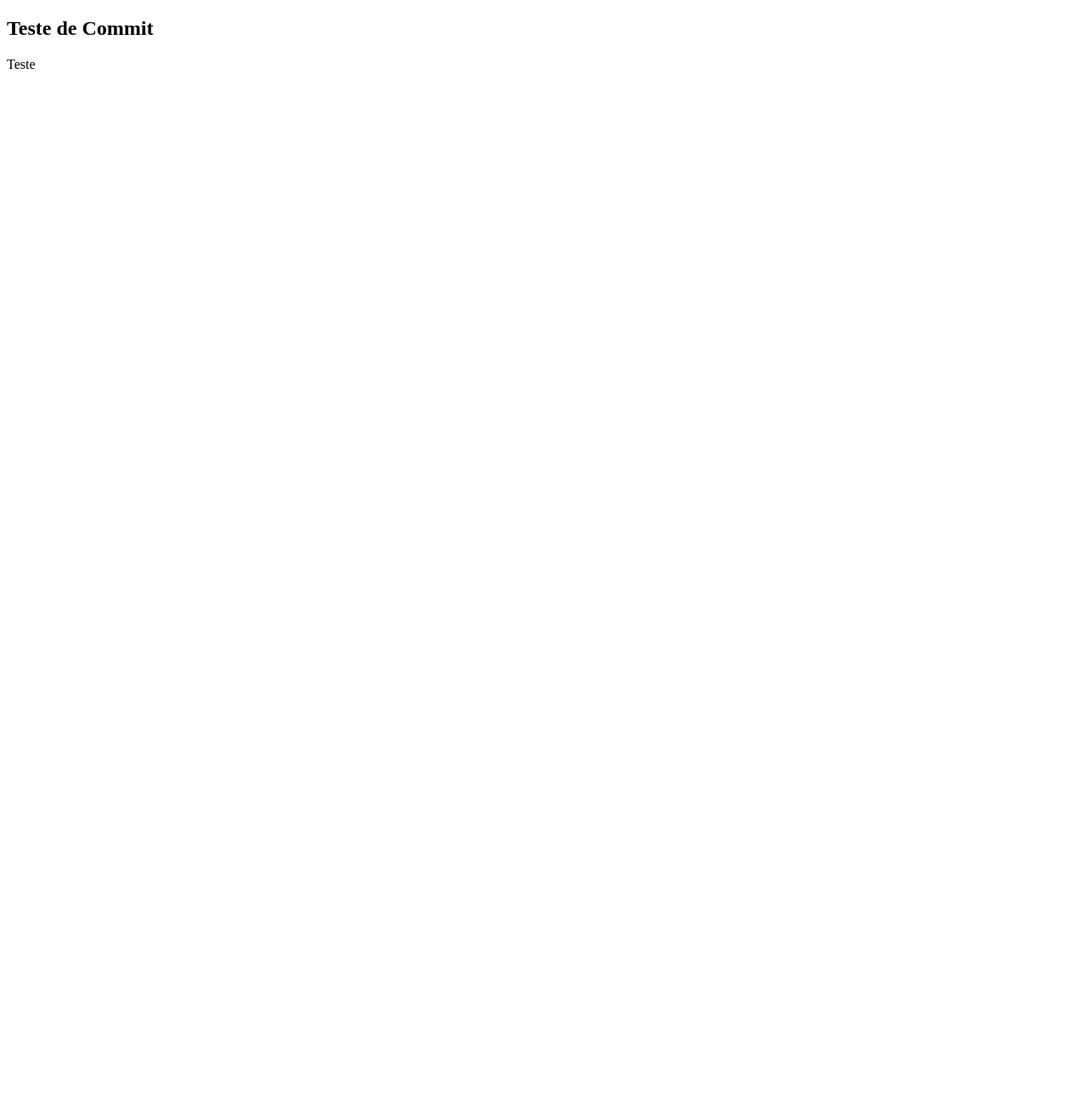
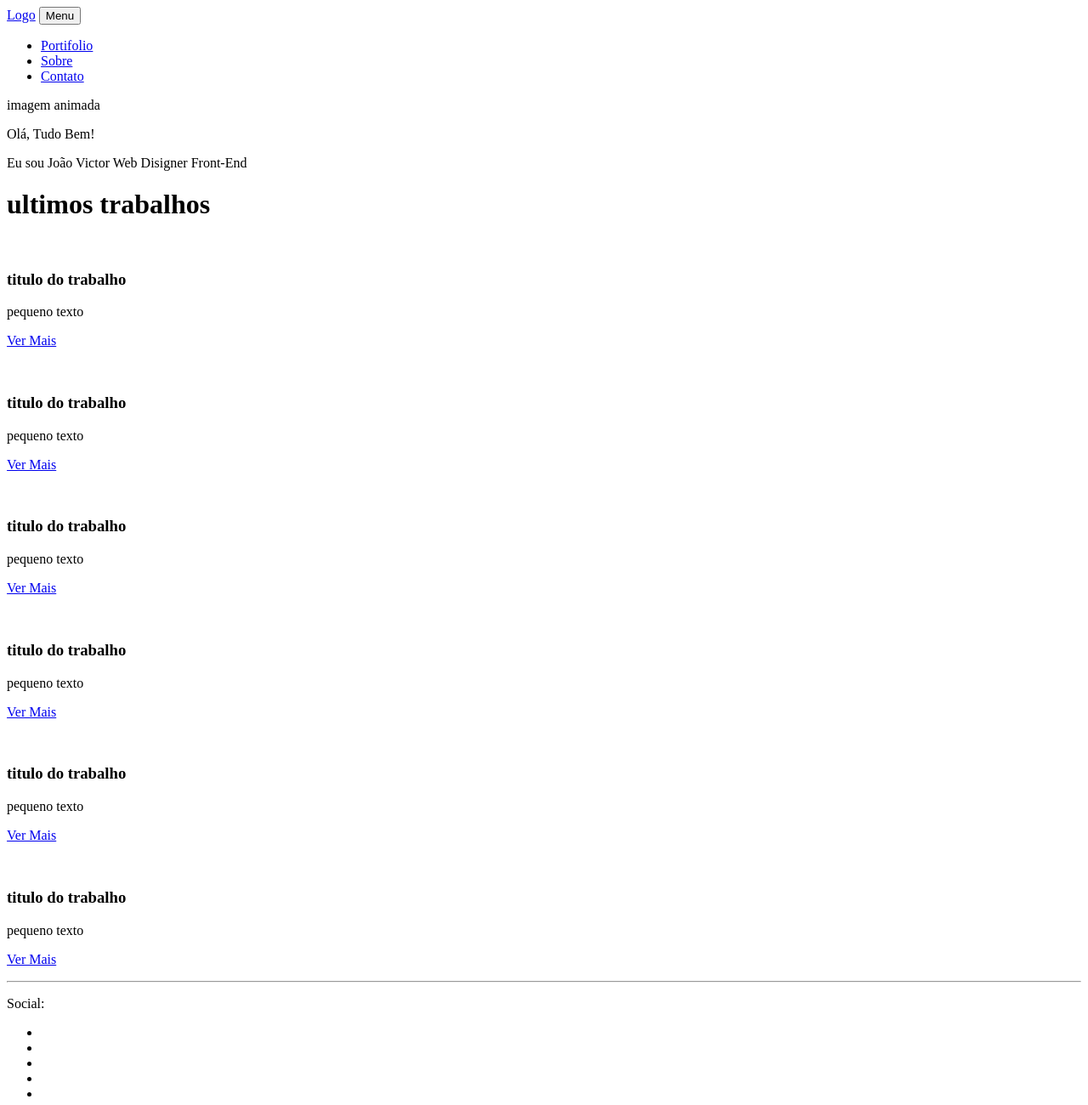
Before and after one commit to jvictoralves93/projeto_udemy_front, a plain HTML site: page index.html in a window 1280 px wide. Shown: the whole page at 85% size. Before the commit the page ends 800 px from the top, so only its background shows below. Drawn offline with Linux system fonts and the light colour scheme.

Commit message:
html inicial da index

```diff
--- a/index.html
+++ b/index.html
@@ -5,8 +5,106 @@
     <title>Projeto</title>
 </head>
 <body>
-   <h2>Teste de Commit</h2>
-   <p>Teste</p>
+   <nav class="mainnavigation">
+       <div class="container">
+           <a href="index.html" class="mainNavigation__logo">Logo</a>
+           <button class="mainNavigation__hamburgger" type="button">
+               <div class="mainNavigation__hamburggerParties">Menu</div>
+            </button>
+           <ul class="mainNavigation__menu--opened">
+               <li><a href="#">Portifolio</a></li>
+               <li><a href="#">Sobre</a></li>
+               <li><a href="#">Contato</a></li>
+           </ul>
+       </div>
+   </nav>
 
+   <div class="jumbotron">imagem animada
+       <div class="container">
+           <p>Olá, Tudo Bem!</p>
+           <p>Eu sou João Victor Web Disigner Front-End</p>
+       </div>
+   </div>
+
+   <div class="container">
+       <div class="row">
+           <div class="col-xs-12">
+               <h1>ultimos trabalhos</h1>
+           </div>
+           <div class="col-xs-12 col-sm-6 col-md-4">
+               <div class="thumbnail">
+                   <img src="" alt="">
+                   <div class="caption">
+                       <h3>titulo do trabalho</h3>
+                       <p>pequeno texto</p>
+                       <p><a href="#" class="btn btn-primary pull-right" role="button">Ver Mais</a></p>
+                   </div>
+               </div>
+           </div>
+           <div class="col-xs-12 col-sm-6 col-md-4">
+               <div class="thumbnail">
+                   <img src="" alt="">
+                   <div class="caption">
+                       <h3>titulo do trabalho</h3>
+                       <p>pequeno texto</p>
+                       <p><a href="#" class="btn btn-primary pull-right" role="button">Ver Mais</a></p>
+                   </div>
+               </div>
+           </div>
+           <div class="col-xs-12 col-sm-6 col-md-4">
+               <div class="thumbnail">
+                   <img src="" alt="">
+                   <div class="caption">
+                       <h3>titulo do trabalho</h3>
+                       <p>pequeno texto</p>
+                       <p><a href="#" class="btn btn-primary pull-right" role="button">Ver Mais</a></p>
+                   </div>
+               </div>
+           </div>
+           <div class="col-xs-12 col-sm-6 col-md-4">
+               <div class="thumbnail">
+                   <img src="" alt="">
+                   <div class="caption">
+                       <h3>titulo do trabalho</h3>
+                       <p>pequeno texto</p>
+                       <p><a href="#" class="btn btn-primary pull-right" role="button">Ver Mais</a></p>
+                   </div>
+               </div>
+           </div>
+           <div class="col-xs-12 col-sm-6 col-md-4">
+               <div class="thumbnail">
+                   <img src="" alt="">
+                   <div class="caption">
+                       <h3>titulo do trabalho</h3>
+                       <p>pequeno texto</p>
+                       <p><a href="#" class="btn btn-primary pull-right" role="button">Ver Mais</a></p>
+                   </div>
+               </div>
+           </div>
+           <div class="col-xs-12 col-sm-6 col-md-4">
+               <div class="thumbnail">
+                   <img src="" alt="">
+                   <div class="caption">
+                       <h3>titulo do trabalho</h3>
+                       <p>pequeno texto</p>
+                       <p><a href="#" class="btn btn-primary pull-right" role="button">Ver Mais</a></p>
+                   </div>
+               </div>
+           </div>
+       </div><!--row-->
+       <hr>
+       <footer>
+           <div class="container">
+               <p class="text-muted text-right">Social: </p>
+               <ul class="list-inline pull-right">
+                   <li><a href="#" class="btn-social"><i class="fa fa-fw"></i></a></li>
+                   <li><a href="#" class="btn-social"><i class="fa fa-fw"></i></a></li>
+                   <li><a href="#" class="btn-social"><i class="fa fa-fw"></i></a></li>
+                   <li><a href="#" class="btn-social"><i class="fa fa-fw"></i></a></li>
+                   <li><a href="#" class="btn-social"><i class="fa fa-fw"></i></a></li>
+               </ul>
+           </div>
+       </footer>
+   </div><!--container-->
 </body>
 </html>
```
